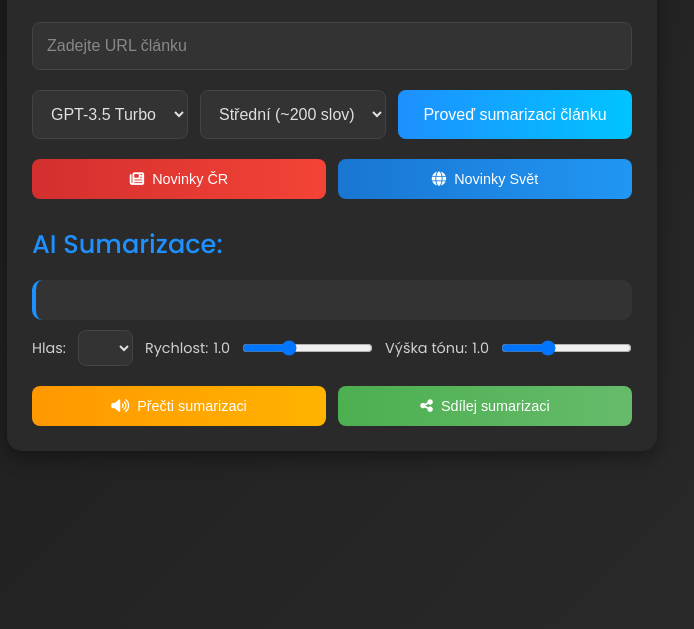
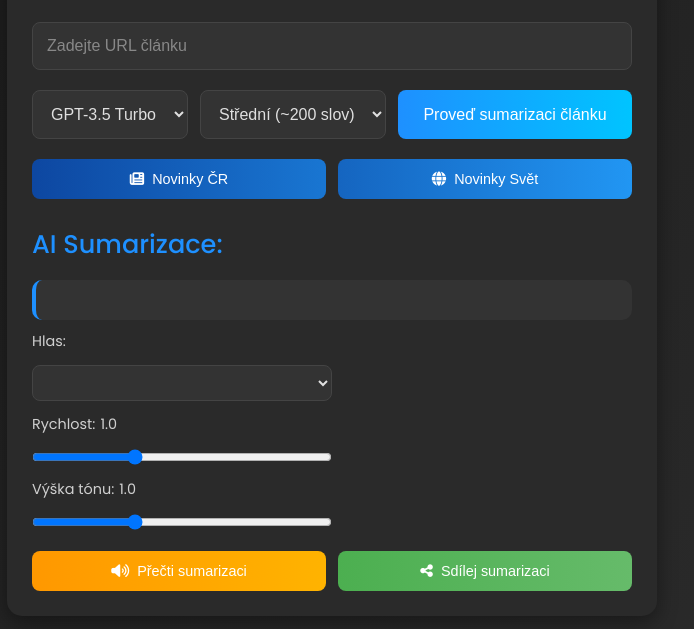
Before and after one commit to martinzeman333/summary-app, a website: page public/index.html in a window 1280 px wide. Shown: the part 129-758 px from the top of the page, without its empty margins (308-1002 px from the left). Drawn offline with Linux system fonts and the light colour scheme.

Commit message:
Update index.html

```diff
--- a/public/index.html
+++ b/public/index.html
@@ -114,20 +114,20 @@
         }
 
         #news-cr-button {
-            background: linear-gradient(90deg, #d32f2f, #f44336);
+            background: linear-gradient(90deg, #0d47a1, #1976d2); /* Tmavě modrá pro Novinky ČR */
         }
 
         #news-cr-button:hover {
-            background: linear-gradient(90deg, #c62828, #e53935);
+            background: linear-gradient(90deg, #0b3d91, #1565c0);
             transform: scale(1.02);
         }
 
         #news-world-button {
-            background: linear-gradient(90deg, #1976d2, #2196f3);
+            background: linear-gradient(90deg, #1565c0, #2196f3); /* O něco světlejší tmavě modrá pro Novinky Svět */
         }
 
         #news-world-button:hover {
-            background: linear-gradient(90deg, #1565c0, #1e88e5);
+            background: linear-gradient(90deg, #0d47a1, #1e88e5);
             transform: scale(1.02);
         }
 
@@ -150,6 +150,7 @@
 
         .voice-settings {
             display: flex;
+            flex-wrap: wrap; /* Prvky se zalomí na nový řádek, pokud je šířka malá */
             gap: 12px;
             margin-top: 10px;
             margin-bottom: 20px;
@@ -161,11 +162,13 @@
             display: flex;
             align-items: center;
             gap: 5px;
+            flex: 1 1 100%; /* Label zabere celou šířku na menších obrazovkách */
         }
 
         .voice-settings select,
         .voice-settings input[type="range"] {
-            flex: 1;
+            flex: 1 1 200px; /* Minimální šířka 200px, ale prvek se může zvětšit */
+            max-width: 300px; /* Maximální šířka, aby nepřesahoval */
             padding: 8px;
             border: 1px solid #444;
             border-radius: 8px;
```
